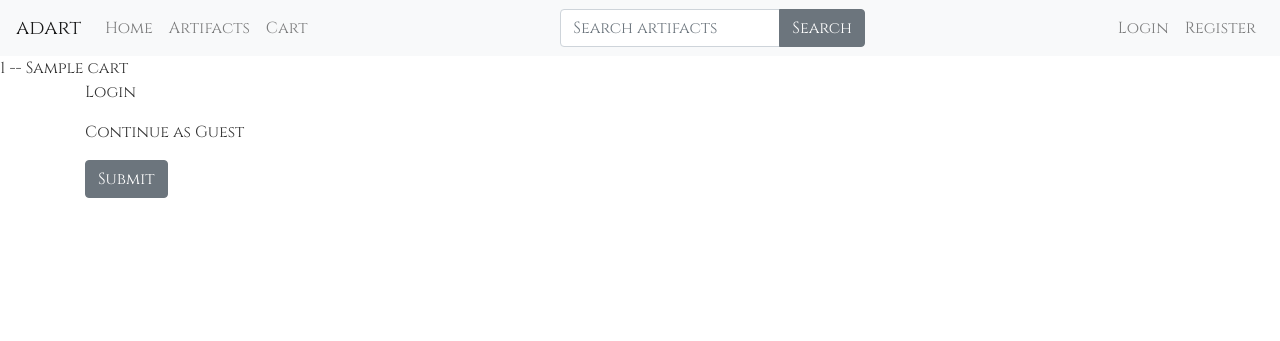
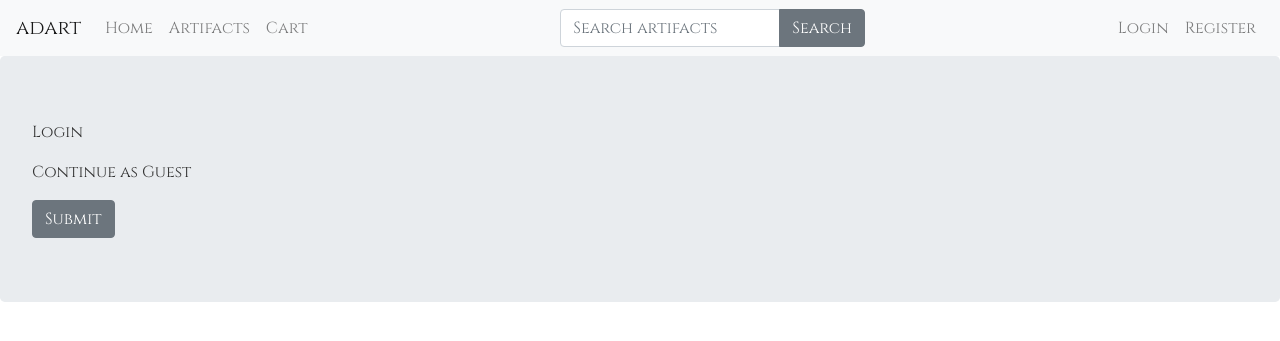
Before and after one commit to marcinstepienpython/milestone_final, a Django app: template carts/templates/carts/checkout.html in a window 1280 px wide. Shown: the top 341 px of the page. Run offline with Django 3.2, Linux system fonts and the light colour scheme; the template is opened without the code that fills it: most values are stand-ins (such as "Sample title", 1, 10 or a date in 2020); some libraries are stand-ins or nearby versions.

Commit message:
checkout page layout modification

```diff
--- a/carts/templates/carts/checkout.html
+++ b/carts/templates/carts/checkout.html
@@ -1,8 +1,8 @@
 {% extends 'base.html' %} {% block content%}
-{{object.order.id}} -- {{ object.cart }}
+<!-- {{order.id}} -- {{ object.cart }} -->
 
 {% if not billing_profile %}
-<div class="container">
+<div class="jumbotron">
     <p>Login</p>
     <p>Continue as Guest</p>
     {% url 'guest_register' as guest_register_url %}
@@ -11,12 +11,17 @@
 
 
 {% else %}
-<div class="container">
-    <h1>Checkout</h1>
-    <p>Cart total: €{{ object.cart.total }}</p>
-    <p>Standard shipping fee: €50</p>
-    <hr>
-    <p style="font-size:1.5rem;">Total: €{{ object.total}}</p>
+<div class="jumbotron">
+    <div class="row">
+        <div class="col-md-6 offset-md-3">
+            <h1>Checkout</h1>
+            <p>Cart total: €{{ object.cart.total }}</p>
+            <p>Standard shipping fee: €50</p>
+            <hr>
+            <p style="font-size:1.5rem;">Total: €{{ object.total}}</p>
+        </div>
+    </div>
+
 </div>
 {% endif %}
 
```
